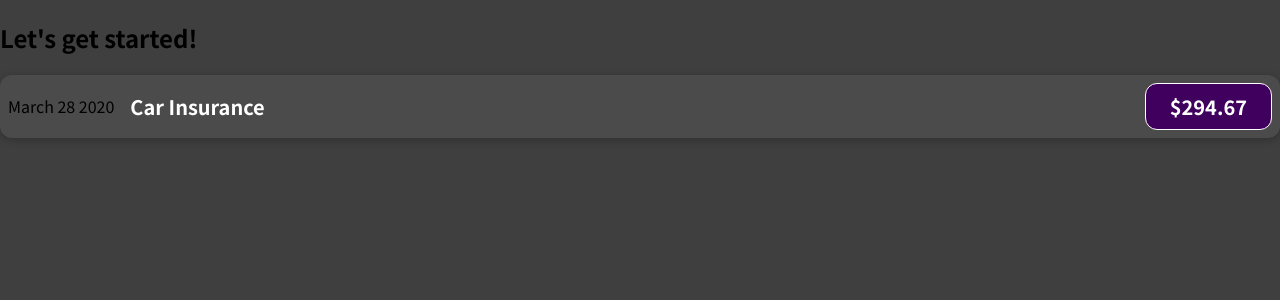
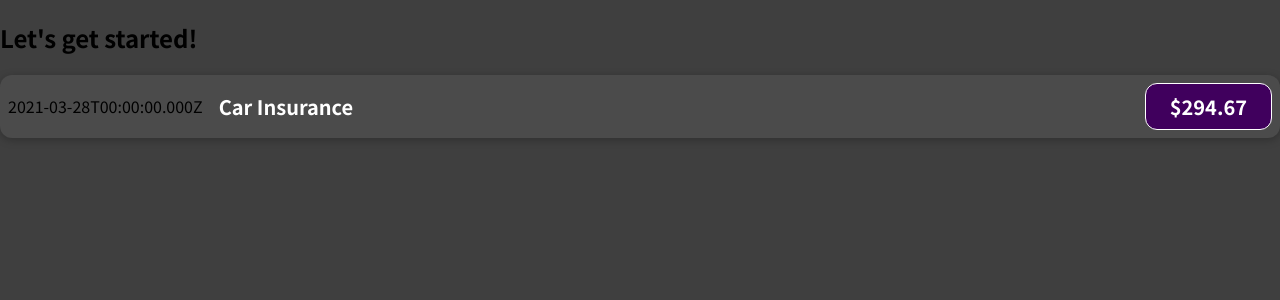
Before and after one commit to Piperski13/react-expenses-tracker, a JavaScript app: page / in a window 1280 px wide. Shown: the top 300 px of the page. Built offline with nearby package versions, Linux system fonts and the light colour scheme.

Commit message:
First step of removing hard coded versions

```diff
--- a/src/components/ExpenseItem.js
+++ b/src/components/ExpenseItem.js
@@ -1,12 +1,15 @@
 import "./ExpenseItem.css";
 
 function ExpenseItem() {
+  const expenseDate = new Date(2021, 2, 28);
+  const expenseInsurance = "Car Insurance";
+  const expenseAmount = 294.67;
   return (
     <div className="expense-item">
-      <div>March 28 2020</div>
+      <div>{expenseDate.toISOString()}</div>
       <div className="expense-item__description">
-        <h2>Car Insurance</h2>
-        <div className="expense-item__price">$294.67</div>
+        <h2>{expenseInsurance}</h2>
+        <div className="expense-item__price">${expenseAmount}</div>
       </div>
     </div>
   );
```
